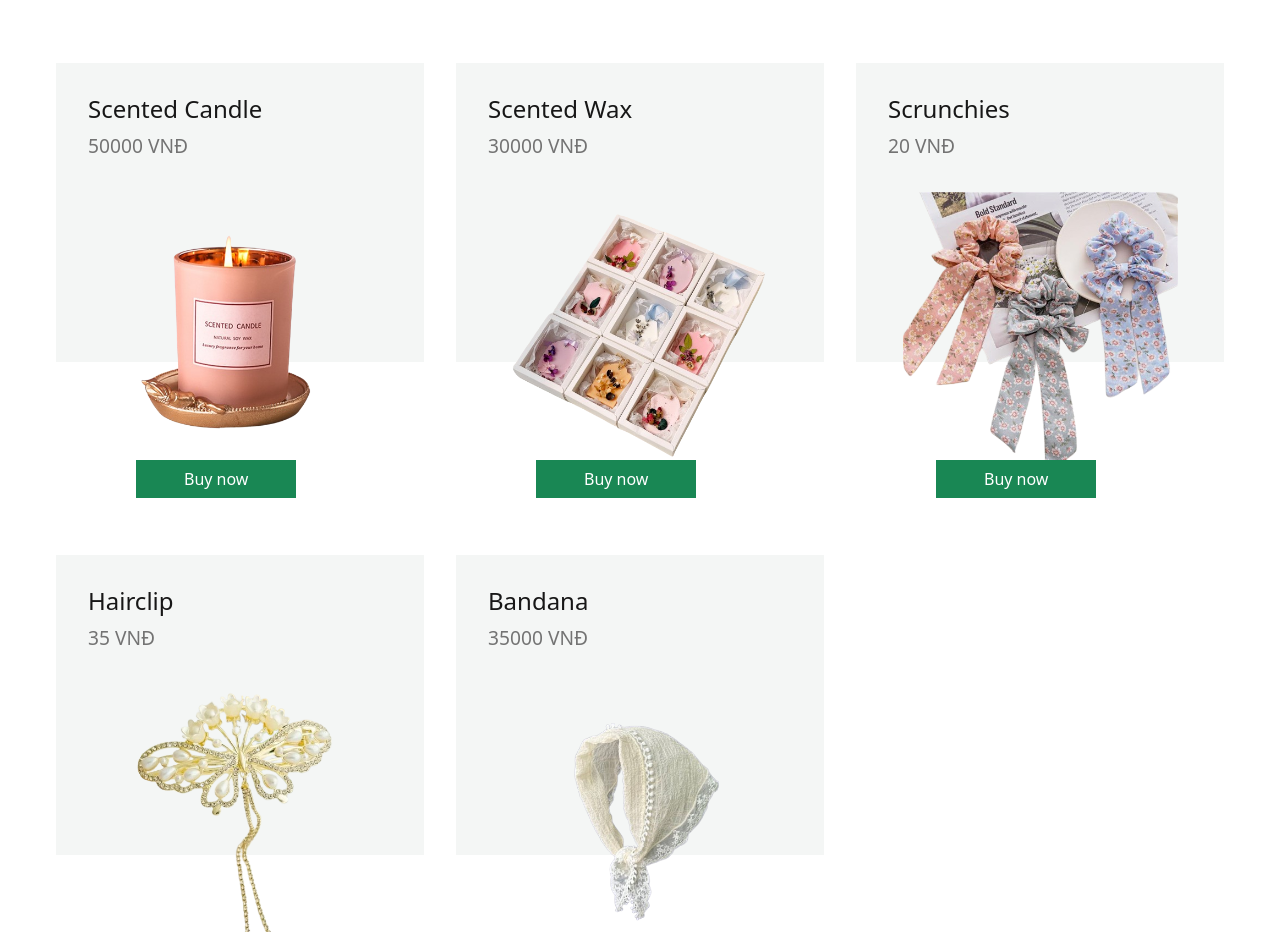
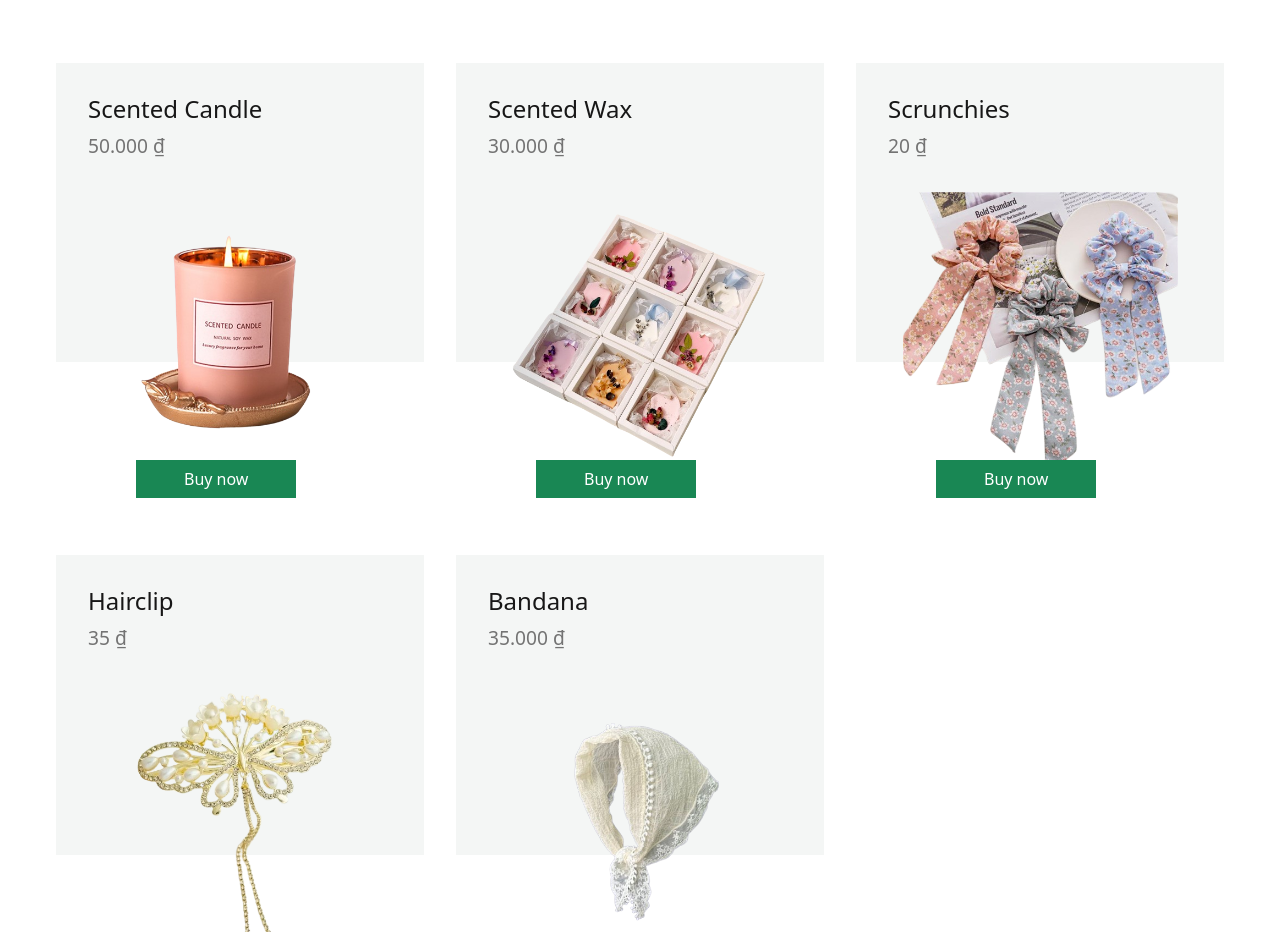
Before and after one commit to trannhon2509/ReVibeCo, a React (Create React App) app: page / in a window 1280 px wide. Shown: the part 1360-2292 px from the top of the page. Built offline with nearby package versions, Linux system fonts and the light colour scheme.

Commit message:
chore: Format currency values in OrderDetailModal and ProductCard components

```diff
--- a/src/components/OrderDetailModal.js
+++ b/src/components/OrderDetailModal.js
@@ -2,6 +2,10 @@ import React from 'react';
 import { Modal, Button } from 'react-bootstrap'; // Ensure you have react-bootstrap installed
 
 const OrderDetailModal = ({ order, showModal, closeModal }) => {
+  const formatCurrency = (amount) => {
+    return new Intl.NumberFormat('vi-VN', { style: 'currency', currency: 'VND' }).format(amount);
+  };
+
   return (
     <Modal show={showModal} onHide={closeModal} size="lg">
       <Modal.Header closeButton>
@@ -10,7 +14,7 @@ const OrderDetailModal = ({ order, showModal, closeModal }) => {
       <Modal.Body>
         <p><strong>Order Time:</strong> {new Date(order.orderTime).toLocaleString()}</p>
         <p><strong>Full Name:</strong> {order.fullName}</p>
-        <p><strong>Total:</strong> ${order.total.toFixed(2)}</p>
+        <p><strong>Total:</strong> {formatCurrency(order.total)}</p>
         <p><strong>Products:</strong></p>
         <div className="row">
           {order.products.map((product, idx) => (
@@ -20,7 +24,7 @@ const OrderDetailModal = ({ order, showModal, closeModal }) => {
                 <div className="card-body">
                   <h5 className="card-title">{product.name}</h5>
                   <p className="card-text">
-                    Price: ${product.price} <br />
+                    Price: {formatCurrency(product.price)} <br />
                     Quantity: {product.quantity}
                   </p>
                 </div>
--- a/src/components/ProductCard.js
+++ b/src/components/ProductCard.js
@@ -2,10 +2,14 @@ import React from 'react';
 import { Link } from 'react-router-dom';
 
 const ProductCard = ({ id, name, price, image }) => {
+  const formatCurrency = (amount) => {
+    return new Intl.NumberFormat('vi-VN', { style: 'currency', currency: 'VND' }).format(amount);
+  };
+
   return (
     <div className="product__card">
       <h4>{name}</h4>
-      <p>{price} VNĐ</p>
+      <p>{formatCurrency(price)}</p>
       <img src={image} alt={name} />
       <Link to={`/shop/${id}`} className="ww product__link bg-success text-white px-5 py-2 text-decoration-none ms-5">
         Buy now
--- a/src/pages/Checkout.js
+++ b/src/pages/Checkout.js
@@ -45,6 +45,7 @@ const Checkout = () => {
 
     // Chuyển hướng hoặc thông báo thành công
     alert('Đặt hàng thành công!');
+    window.location.href = '/';
     // Đoạn này bạn có thể chuyển hướng hoặc thực hiện hành động khác sau khi đặt hàng thành công
   };
 
--- a/src/pages/Order.js
+++ b/src/pages/Order.js
@@ -17,6 +17,10 @@ function Order() {
   // Function to close modal
   const closeModal = () => {
     setShowModal(false);
+  };
+
+  const formatCurrency = (amount) => {
+    return new Intl.NumberFormat('vi-VN', { style: 'currency', currency: 'VND' }).format(amount);
   };
 
   return (
@@ -46,12 +50,12 @@ function Order() {
                   <td>{new Date(order.orderTime).toLocaleString()}</td>
                   <td>{order.fullName}</td>
                   <td>{order.address}</td>
-                  <td>${order.total.toFixed(2)}</td>
+                  <td>{formatCurrency(order.total)}</td>
                   <td>
                     <ul>
                       {order.products.map((product, idx) => (
                         <li key={idx}>
-                          {product.name} - ${product.price} - Quantity: {product.quantity}
+                          {product.name} - {formatCurrency(product.price)} - Quantity: {product.quantity}
                         </li>
                       ))}
                     </ul>
```
